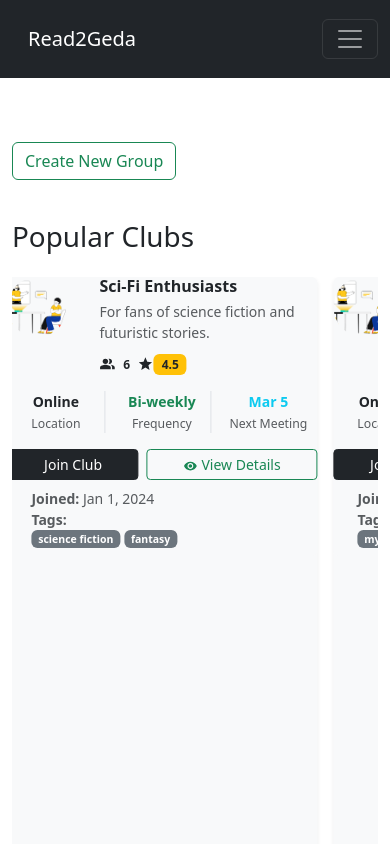
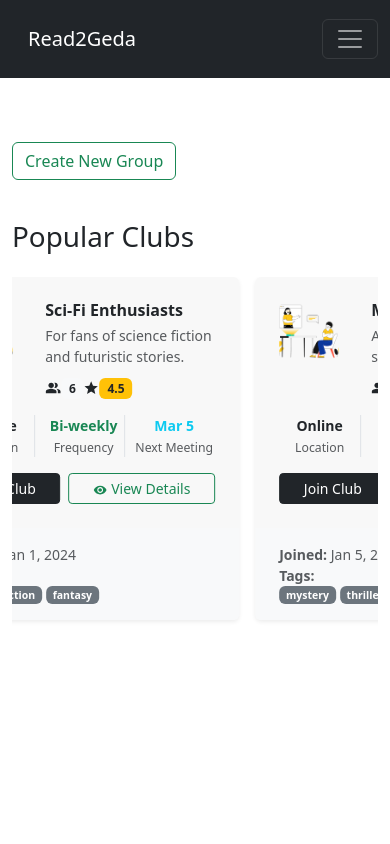
Before and after one commit to Orjihenry/Read2Geda, a React (Vite) app: page /discover in a window 390 px wide. Shown: the top 844 px of the page. Built offline with nearby package versions, Linux system fonts and the light colour scheme.

Commit message:
Refactored ClubCard layout for improved responsiveness and visual consistency

```diff
--- a/src/components/ClubCard/ClubCard.tsx
+++ b/src/components/ClubCard/ClubCard.tsx
@@ -45,32 +45,17 @@ export default function ClubCard({ index, item }: clubCardProps) {
     };
   }, [item.imageUrl, getImage]);
 
-  useEffect(() => {
-    const cards = document.querySelectorAll(".card-custom-wrapper");
-    let maxHeight = 0;
-
-    cards.forEach((card) => {
-      const h = card.getBoundingClientRect().height;
-      if (h > maxHeight) maxHeight = h;
-    });
-
-    cards.forEach((card) => {
-      (card as HTMLElement).style.height = `${maxHeight}px`;
-    });
-  }, []);
-
   return (
     <>
-      <div key={index} className="card h-100 border-0 shadow-sm hover-lift border rounded shadow-sm bg-light">
-        <div className="slider-container">
-          <div className="">
-            <div className="card-body p-0 p-sm-4">
+      <div key={index} className="col-lg-12 col-md-12">
+        <div className="card h-100 border-0 shadow-sm hover-lift d-flex flex-column">
+            <div className="card-body p-4">
               <div className="d-flex align-items-start mb-3">
                 <div className="flex-shrink-0 me-3">
                   <img
                     src={imageUrl || placeholderClubImage}
                     alt={item.name}
-                    className="rounded-circle me-3"
+                    className="rounded-3 me-3"
                     style={{
                       width: "60px",
                       height: "60px",
@@ -81,9 +66,13 @@ export default function ClubCard({ index, item }: clubCardProps) {
                 </div>
 
                 <div className="flex-grow-1">
-                  <div className="flex-grow-1">
                   <h6 className="card-title mb-1 fw-bold">{item.name}</h6>
-                    <p className="text-muted small mb-2">{item.description}</p>
+                  <p className="text-muted small mb-2" style={{
+                    display: "-webkit-box",
+                    WebkitLineClamp: 2,
+                    WebkitBoxOrient: "vertical",
+                    overflow: "hidden"
+                  }}>{item.description}</p>
                   <div className="d-flex align-items-center">
                     <span>
                       <MdPeopleAlt className="" />
@@ -100,9 +89,8 @@ export default function ClubCard({ index, item }: clubCardProps) {
                   </div>
                 </div>
               </div>
-              </div>
 
-              <div className="mb-3 small">
+              <div className="mb-3 small flex-grow-1">
                 <div className="row g-2 text-center">
                   <div className="col-4">
                     <div className="border-end">
@@ -128,7 +116,7 @@ export default function ClubCard({ index, item }: clubCardProps) {
                 </div>
               </div>
 
-              <div className="d-flex gap-2">
+              <div className="d-flex gap-2 mt-auto">
                 <JoinClubButton clubId={item.id} className="flex-fill btn-sm" />
 
                 <NavLink
@@ -141,7 +129,7 @@ export default function ClubCard({ index, item }: clubCardProps) {
               </div>
             </div>
 
-            <div className="card-footer bg-light border-0 px-4">
+            <div className="card-footer bg-light border-0 px-4 py-3 mt-auto">
               <div className="d-flex justify-content-between align-items-center">
                 <small className="text-muted">
                   <strong>Joined:</strong> {new Date(item.createdAt).toLocaleDateString('en-US', {
@@ -164,9 +152,6 @@ export default function ClubCard({ index, item }: clubCardProps) {
                 </small>
               </div>
             </div>
-
-          </div>
-
         </div>
       </div>
     </>
```
Lines whose indentation alone changed are shown as unchanged.
